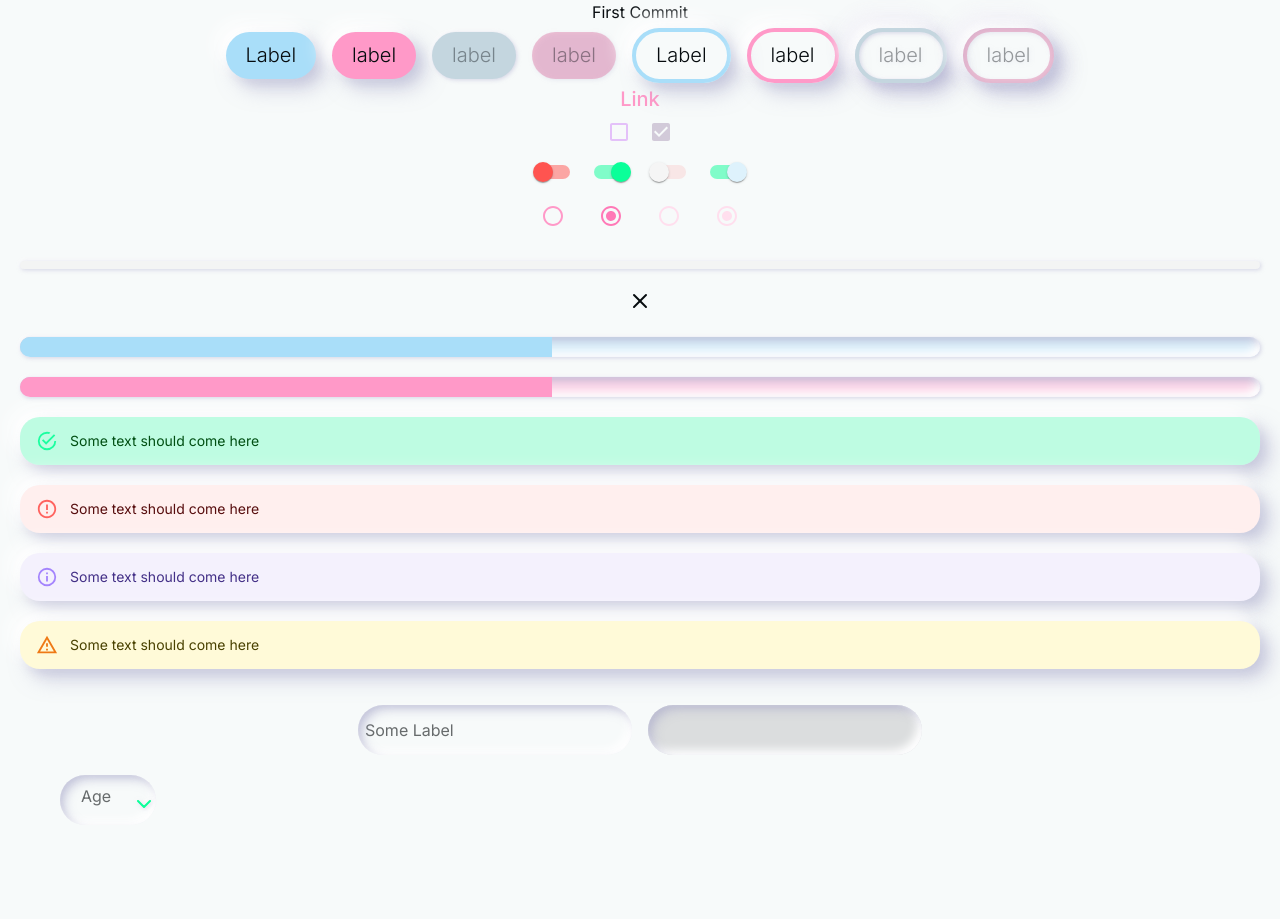
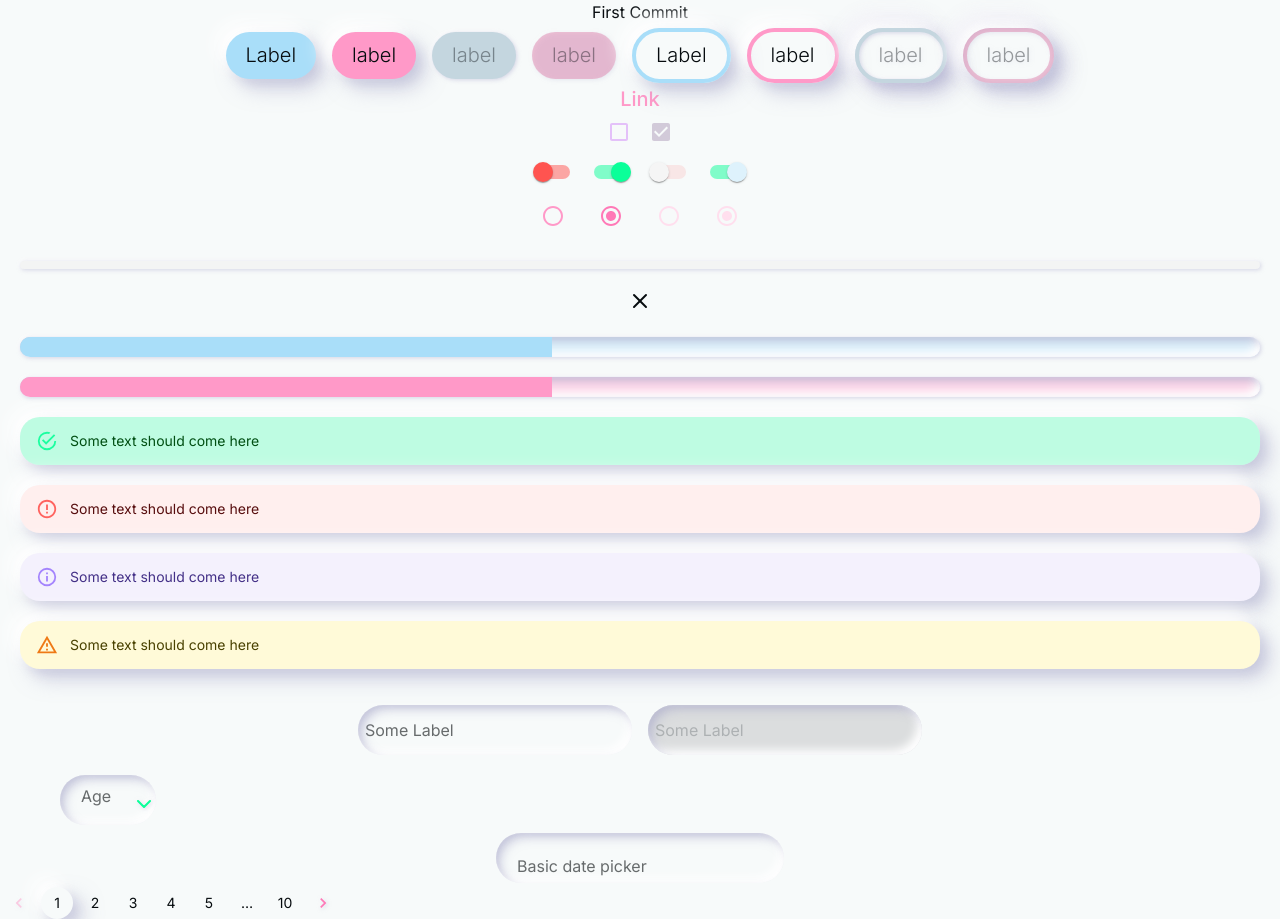
Before and after one commit to gusmagnago/psycron-fe, a React (Vite) app: page / in a window 1280 px wide. Before the commit the page ends 829 px from the top, so only its background shows below. Built offline with nearby package versions, Linux system fonts and the light colour scheme.

Commit message:
feat: MUI theme override

```diff
--- a/package.json
+++ b/package.json
@@ -14,7 +14,9 @@
     "@emotion/styled": "^11.11.5",
     "@mui/material": "^5.15.18",
     "@mui/x-date-pickers": "^6.20.0",
+    "@mui/x-date-pickers-pro": "^7.5.1",
     "date-fns": "^3.6.0",
+    "dayjs": "^1.11.11",
     "lucide-react": "^0.379.0",
     "path": "^0.12.7",
     "react": "^18.2.0",
--- a/src/App.tsx
+++ b/src/App.tsx
@@ -9,14 +9,17 @@ import {
 	LinearProgress,
 	Link,
 	MenuItem,
+	Pagination,
 	Radio,
 	Select,
 	Switch,
 	TextField,
 	Tooltip,
-	Typography,
-} from '@mui/material';
-import { ChevronDown,X } from 'lucide-react';
+	Typography} from '@mui/material';
+import { AdapterDayjs } from '@mui/x-date-pickers/AdapterDayjs';
+import { DatePicker } from '@mui/x-date-pickers/DatePicker';
+import { LocalizationProvider } from '@mui/x-date-pickers/LocalizationProvider';
+import { CalendarDays, ChevronDown, X } from 'lucide-react';
 
 function App() {
 	return (
@@ -82,28 +85,41 @@ function App() {
 				<Alert severity='warning'> Some text should come here </Alert>
 			</Box>
 			<Box>
-				<TextField label='Some Label' variant='standard'/>
-				<TextField label='Some Label' variant='standard' disabled/>
+				<TextField label='Some Label' variant='standard' />
+				<TextField label='Some Label' variant='standard' disabled />
 			</Box>
 			<Box width={200}>
 				<FormControl>
-
-					<InputLabel id="demo-simple-select-label">Age</InputLabel>
-				 <Select
-						labelId="demo-simple-select-label"
-						id="demo-simple-select"
+					<InputLabel id='demo-simple-select-label'>Age</InputLabel>
+					<Select
+						labelId='demo-simple-select-label'
+						id='demo-simple-select'
 						variant='standard'
 						value={''}
-						label="Age"
+						label='Age'
+						// eslint-disable-next-line no-console
 						onChange={() => console.log('ai')}
 						IconComponent={ChevronDown}
 						fullWidth
 					>
-						<MenuItem value={10} divider>Ten</MenuItem>
+						<MenuItem value={10} divider>
+              Ten
+						</MenuItem>
 						<MenuItem value={20}>Twenty</MenuItem>
 						<MenuItem value={30}>Thirty</MenuItem>
 					</Select>
 				</FormControl>
+			</Box>
+			<Box>
+				<LocalizationProvider dateAdapter={AdapterDayjs}>
+					<DatePicker
+						label='Basic date picker'
+						slots={{ openPickerIcon: CalendarDays }}
+					/>
+				</LocalizationProvider>
+			</Box>
+			<Box>
+				<Pagination count={10} />
 			</Box>
 		</>
 	);
--- a/src/theme/index.tsx
+++ b/src/theme/index.tsx
@@ -7,6 +7,8 @@ import checkboxStyles from './checkbox/checkbox.theme';
 import dividerStyles from './divider/divider.theme';
 import inputStyles from './input/input.theme';
 import labelStyles from './input/label/label.theme';
+import inputOutlinedStyles from './input/outlined/inputOutlined.theme';
+import paginationItemStyles from './pagination/pagination.theme';
 import { palette } from './palette/palette.theme';
 import paperStyles from './paper/paper.theme';
 import progressBarStyles from './progress-bar/progressBar.theme';
@@ -16,7 +18,6 @@ import selectStyles from './select/select.theme';
 import switchStyles from './swtich/switch.theme';
 import tooltipeStyles from './tooltip/tooltip.theme';
 
-
 const theme = createTheme({
 	palette: palette,
 	typography: {
@@ -24,47 +25,53 @@ const theme = createTheme({
 	},
 	components: {
 		MuiButton: {
-			styleOverrides: buttonStyles(createTheme({palette})),
+			styleOverrides: buttonStyles(createTheme({ palette })),
 		},
 		MuiLink: {
-			styleOverrides: linkStyles(createTheme({palette}))
+			styleOverrides: linkStyles(createTheme({ palette })),
 		},
 		MuiCheckbox: {
-			styleOverrides: checkboxStyles(createTheme({palette})),
+			styleOverrides: checkboxStyles(createTheme({ palette })),
 		},
 		MuiSwitch: {
-			styleOverrides: switchStyles(createTheme({palette}))
+			styleOverrides: switchStyles(createTheme({ palette })),
 		},
 		MuiRadio: {
-			styleOverrides: radioStyles(createTheme({palette}))
+			styleOverrides: radioStyles(createTheme({ palette })),
 		},
 		MuiDivider: {
-			styleOverrides: dividerStyles(createTheme({palette}))
+			styleOverrides: dividerStyles(createTheme({ palette })),
 		},
 		MuiTooltip: {
-			styleOverrides: tooltipeStyles(createTheme({palette}))
+			styleOverrides: tooltipeStyles(createTheme({ palette })),
 		},
 		MuiLinearProgress: {
-			styleOverrides: progressBarStyles()
+			styleOverrides: progressBarStyles(),
 		},
 		MuiAlert: {
-			styleOverrides: alertStyles(createTheme({palette}))
+			styleOverrides: alertStyles(createTheme({ palette })),
 		},
 		MuiInputBase: {
-			styleOverrides: inputStyles(createTheme({palette}))
+			styleOverrides: inputStyles(createTheme({ palette })),
+		},
+		MuiOutlinedInput: {
+			styleOverrides: inputOutlinedStyles(createTheme({ palette })),
 		},
 		MuiInputLabel: {
-			styleOverrides: labelStyles(createTheme())
+			styleOverrides: labelStyles(createTheme({ palette })),
 		},
 		MuiSelect: {
-			styleOverrides: selectStyles(createTheme({palette})),
+			styleOverrides: selectStyles(createTheme({ palette })),
 		},
 		MuiMenuItem: {
-			styleOverrides: menuItemStyles(createTheme({palette}))
+			styleOverrides: menuItemStyles(createTheme({ palette })),
 		},
 		MuiPaper: {
-			styleOverrides: paperStyles(createTheme({palette}))
-		}
+			styleOverrides: paperStyles(createTheme({ palette })),
+		},
+		MuiPaginationItem: {
+			styleOverrides: paginationItemStyles(createTheme({ palette })),
+		},
 	},
 });
 
--- a/src/theme/input/label/label.theme.tsx
+++ b/src/theme/input/label/label.theme.tsx
@@ -5,7 +5,7 @@ import type { Palette } from '@psycron/theme/palette/palette.types';
 
 const labelStyles = ({ palette }: Theme): Record<string, CSSObject> => {
 	const {
-		text,
+		text, gray
 	} = palette as unknown as Palette;
 
 	return {
@@ -15,6 +15,10 @@ const labelStyles = ({ palette }: Theme): Record<string, CSSObject> => {
 			[`&.${inputLabelClasses.focused}`]: {
 				marginTop: 0,
 				color: text.secondary
+			},
+			[`&.${inputLabelClasses.disabled}`]: {
+				color: gray['04'],
+				zIndex: '1'
 			}
 		},
 	};
--- /dev/null
+++ b/src/theme/input/outlined/inputOutlined.theme.tsx
@@ -0,0 +1,35 @@
+import { outlinedInputClasses } from '@mui/material';
+import type { Theme } from '@mui/material/styles';
+import type { CSSObject } from '@mui/system';
+import type { Palette } from '@psycron/theme/palette/palette.types';
+import { shadowInnerPress } from '@psycron/theme/shadow/shadow.theme';
+
+const inputOutlinedStyles = ({ palette }: Theme): Record<string, CSSObject> => {
+	const { text, gray } = palette as unknown as Palette;
+
+	return {
+		root: {
+			borderRadius: '40px',
+
+			height: '50px',
+			padding: '20px',
+			boxShadow: shadowInnerPress,
+			color: text.primary,
+			margin: '4px 8px',
+			'::before': {
+				borderBottom: '0 !important',
+			},
+			'::after': {
+				borderBottom: '0 !important',
+			},
+			[`&.${outlinedInputClasses.disabled}`]: {
+				backgroundColor: gray['02'],
+			},
+		},
+		notchedOutline: {
+			border: 'none !important',
+		},
+	};
+};
+
+export default inputOutlinedStyles;
--- /dev/null
+++ b/src/theme/pagination/pagination.theme.tsx
@@ -0,0 +1,24 @@
+import { paginationItemClasses } from '@mui/material';
+import type { Theme } from '@mui/material/styles';
+import type { CSSObject } from '@mui/system';
+import type { Palette } from '@psycron/theme/palette/palette.types';
+
+import { shadowDisabled, shadowMain } from '../shadow/shadow.theme';
+
+const paginationItemStyles = ({ palette }: Theme): Record<string, CSSObject> => {
+	const { secondary, background } = palette as unknown as Palette;
+	return {
+		root: {
+			'.MuiSvgIcon-root': {
+				color: secondary.action.press,
+				filter: shadowDisabled,
+			},
+			[`&.${paginationItemClasses.selected}`]: {
+				boxShadow: shadowMain,
+				backgroundColor: background.default
+			}
+		},
+	};
+};
+
+export default paginationItemStyles;
--- a/src/theme/select/select.theme.tsx
+++ b/src/theme/select/select.theme.tsx
@@ -13,13 +13,17 @@ const selectStyles = ({ palette }: Theme): Record<string, CSSObject> => {
 				color: secondary.action.press,
 				filter: shadowDisabled,
 			},
-		}, icon: {
+		},
+		icon: {
 			color: success.main,
 			filter: shadowDisabled,
 			[`&.${selectClasses.iconOpen}`]: {
 				color: secondary.action.press,
 				filter: shadowDisabled,
-			}
+			},
+		},
+		label: {
+			color: 'red'
 		}
 	};
 };
```
Also changed, not shown: 1 other file (tests, documents, lock files or other folders).
